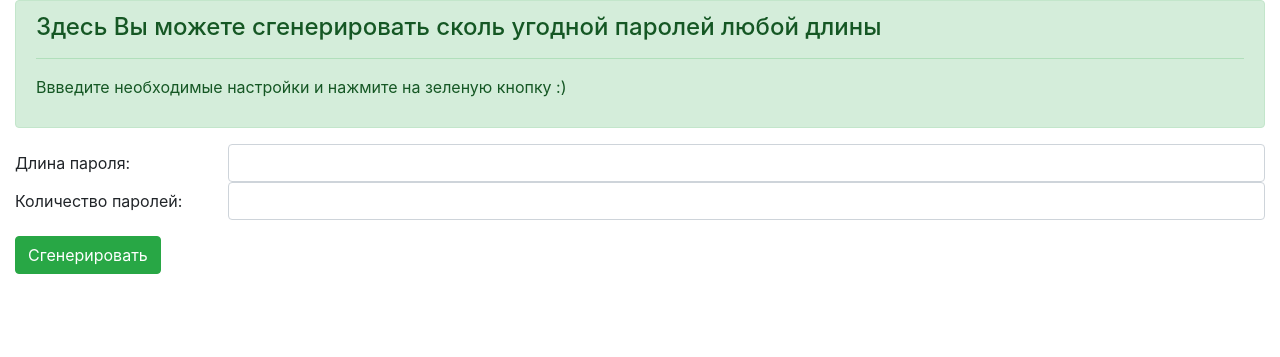
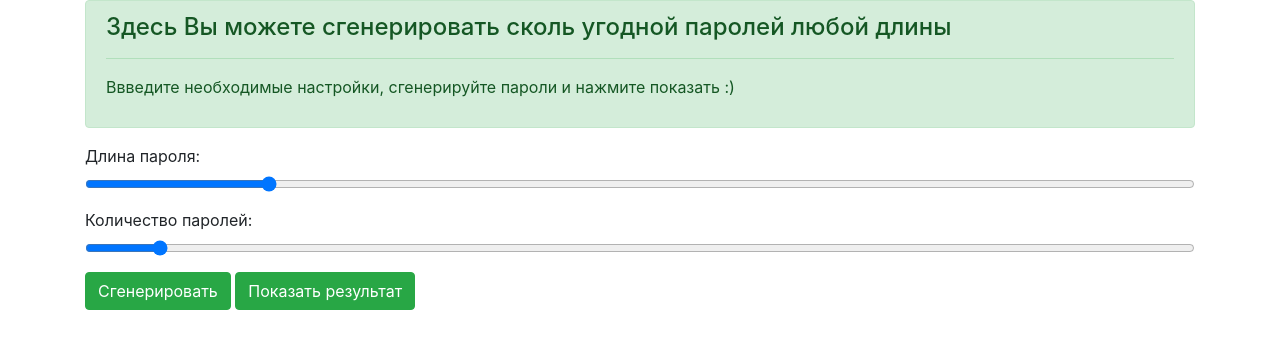
Before and after one commit to Denis-ist/pass_generator, a Flask app: page /generator in a window 1280 px wide. Shown: the top 357 px of the page. Run offline with Flask 2, Linux system fonts and the light colour scheme; some libraries are stand-ins or nearby versions.

Commit message:
updated logic and html of project

```diff
--- a/app.py
+++ b/app.py
@@ -1,6 +1,7 @@
-from random import choice
-from flask import Flask, render_template, request
+from flask import Flask, render_template, session
 from data.forms import Passwords
+import string
+import random
 
 app = Flask(__name__)
 app.config['SECRET_KEY'] = 'your_secret_key_!*&$^#%%^&*#%^!%T'
@@ -14,20 +15,19 @@ def index():
 @app.route('/generator', methods=['GET', 'POST'])
 def pass_gen():
     password_object = Passwords()
-    if password_object.validate_on_submit():
-        numbers = '1234567890'
-        chars = '+-/*!&$#?=@<>_'
-        letters = 'abcdefghijklnopqrstuvwxyz'
-        password_chars = numbers + chars + letters + letters.upper()
-        passwords = []
-        for n in range(password_object.count.data):
-            password = ''
-            for i in range(password_object.length.data):
-                password += choice(password_chars)
-            passwords.append(f'{n + 1}: {password}')
-        print(passwords)
-        return render_template('pass.html', passwords=passwords, password_object=password_object)
-    return render_template('pass.html', password_object=password_object)
+    chars = '+-/*!&$#?=@<>_'
+    letters_number = password_object.length.data
+    passwords_number = password_object.count.data
+    password_chars = string.ascii_letters + string.digits + string.ascii_letters.upper() + chars
+    passwords = []
+    rand = random.SystemRandom()
+    for n in range(passwords_number):
+        password = ''
+        for i in range(letters_number):
+            password += rand.choice(password_chars)
+        passwords.append(password)
+    return render_template('pass.html', passwords=passwords, password_object=password_object)
+
 
 
 if __name__ == '__main__':
--- a/data/forms.py
+++ b/data/forms.py
@@ -1,9 +1,8 @@
 from flask_wtf import FlaskForm
-from wtforms.fields import IntegerField, SubmitField
-from wtforms.validators import DataRequired
+from wtforms.fields.html5 import IntegerRangeField
+from wtforms.validators import DataRequired, NumberRange
 
 
 class Passwords(FlaskForm):
-    length = IntegerField('Длина пароля:', validators=[DataRequired()])
-    count = IntegerField('Количество паролей:', validators=[DataRequired()])
-    submit = SubmitField('Сгенерировать', validators=[DataRequired()])
+    length = IntegerRangeField('Длина пароля:', validators=[DataRequired(), NumberRange(min=6, max=32)], default=6)
+    count = IntegerRangeField('Количество паролей:', validators=[DataRequired(),NumberRange(min=4, max=32)], default=4)
--- a/templates/base.html
+++ b/templates/base.html
@@ -12,7 +12,7 @@
     <title> {{title}} </title>
 </head>
 <body>
-    <div class="container-fluid">
+    <div class="container">
         {% block content %}
 
 
--- a/templates/index.html
+++ b/templates/index.html
@@ -5,5 +5,5 @@
   <p>Данная страничка посвящена генератору паролей</p>
     <hr>
 </div>
-<a class="btn btn-success" href="{{url_for('pass_gen')}}" role="button">Погенерируем?</a>
+<a class="btn btn-success" href="{{url_for('pass_gen')}}" role="button" target="_self">Погенерируем?</a>
 {% endblock content %}
--- a/templates/pass.html
+++ b/templates/pass.html
@@ -3,25 +3,23 @@
 <div class="alert alert-success" role="alert">
     <h4 class="alert-heading">Здесь Вы можете сгенерировать сколь угодной паролей любой длины</h4>
     <hr>
-    <p>Ввведите необходимые настройки и нажмите на зеленую кнопку :)</p>
+    <p>Ввведите необходимые настройки, сгенерируйте пароли и нажмите показать :)</p>
 </div>
-<form action="" , method="post">
+<form action="" , method="post" id="sample">
     {{ password_object.hidden_tag() }}
-    <div class="form-group row">
-        {{ password_object.length.label(class="col-sm-2 col-form-label") }}
-        <div class="col-sm-10">
-            {{ password_object.length(class="form-control") }}
+        <div class="mb-3">
+            {{ password_object.length.label(class="form-label") }}
+            {{ password_object.length(class="form-control-range", min='1', max='32') }}
         </div>
-        {{ password_object.count.label(class="col-sm-2 col-form-label") }}
-        <div class="col-sm-10">
-        {{ password_object.count(class="form-control") }}
+        <div class="mb-3">
+            {{ password_object.count.label(class="form-label") }}
+            {{ password_object.count(class="form-control-range", min='1', max='50') }}
         </div>
-    </div>
-<!--    <button type="submit" class="btn btn-success mb-5" data-toggle="modal" data-target="#passwords">Сгенерировать</button>-->
-{{ password_object.submit(class="btn btn-success mb-5") }}
+    <button type="submit" class="btn btn-success mb-5">Сгенерировать</button>
+    <button type="button" class="btn btn-success mb-5" data-toggle="modal" data-target="#passwords1">Показать результат
+    </button>
 </form>
-
-<div class="modal fade" id="passwords" tabindex="-1" role="dialog" aria-hidden="true">
+<div class="modal fade" id="passwords1" tabindex="-1" role="dialog" aria-hidden="true">
     <div class="modal-dialog modal-dialog-scrollable" role="document">
         <div class="modal-content">
             <div class="modal-header">
@@ -31,18 +29,18 @@
                 </button>
             </div>
             <div class="modal-body">
-                {% for elem in passwords %}
-                <h4> {{ elem }} </h4>
-                {% endfor %}
+                <ul class="list-group">
+                    {% for elem in passwords %}
+                    <li class="list-group-item"> {{ elem }}</li>
+                    {% endfor %}
+                    </li>
+
             </div>
             <div class="modal-footer">
                 <button type="button" class="btn btn-secondary" data-dismiss="modal">Закрыть</button>
-                <!--        <button type="button" class="btn btn-primary">Save changes</button>-->
             </div>
         </div>
     </div>
 </div>
-<script>
-    let
-</script>
+
 {% endblock content %}
```
